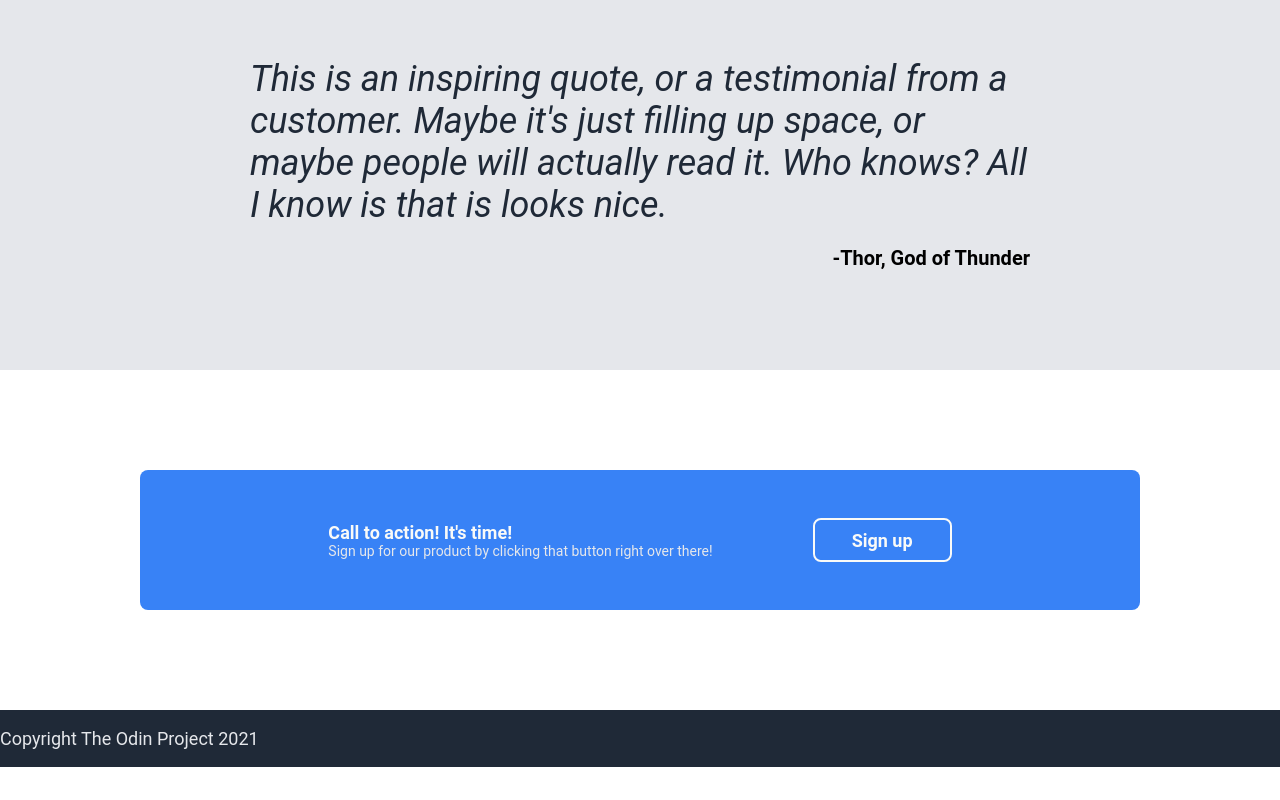
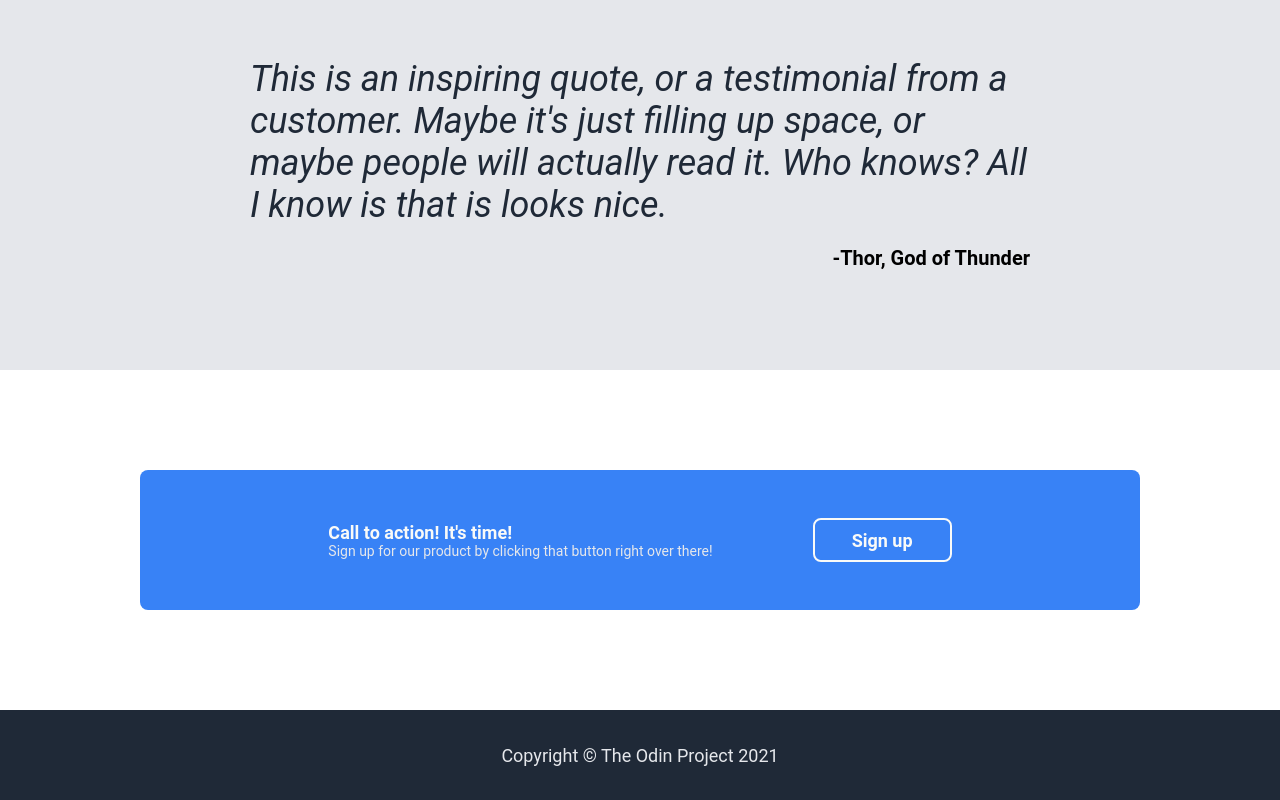
Before and after one commit to mikerachman1/odin-landing-page, a plain HTML site: page index.html in a window 1280 px wide. Shown: the part 927-1727 px from the top of the page. Before the commit the page ends 1694 px from the top, so only its background shows below. Drawn offline with Linux system fonts and the light colour scheme.

Commit message:
Styled footer

```diff
--- a/index.html
+++ b/index.html
@@ -64,7 +64,7 @@
             </div>
         </div>
         <div class="footer">
-            <p class="foot">Copyright The Odin Project 2021</p>
+            <p class="foot">Copyright © The Odin Project 2021</p>
         </div>
     </div>
 </body>
--- a/style.css
+++ b/style.css
@@ -189,3 +189,10 @@ button {
     border: 2px solid #F9FAF8;
     border-radius: 8px;
 }
+
+.footer {
+    display: flex;
+    justify-content: center;
+    align-items: center;
+    height: 90px;
+}
```
